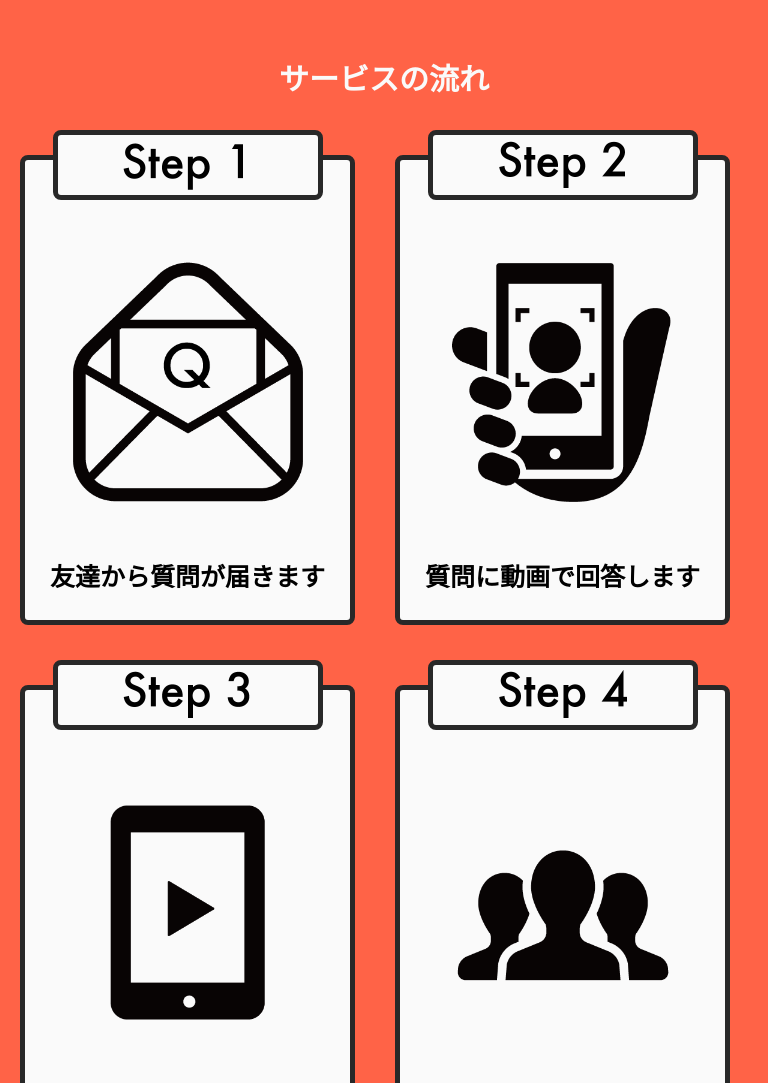
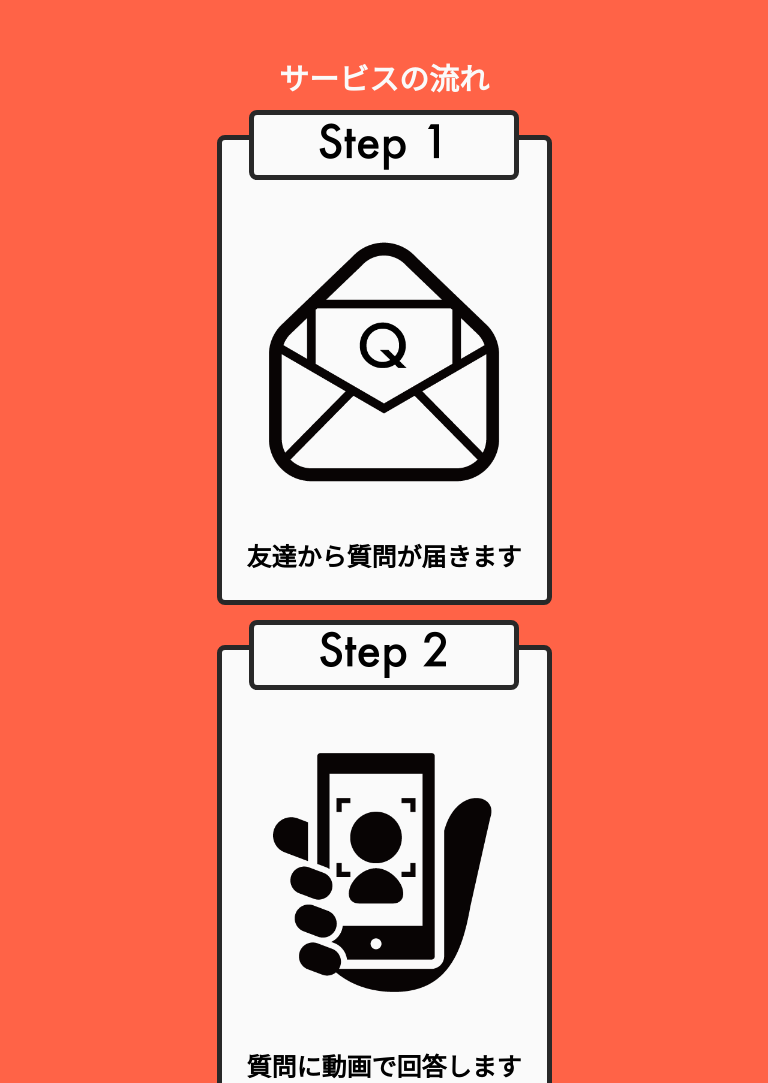
Before and after one commit to TaichiKitazawa/test_qovie, a plain HTML site: page index.html in a window 768 px wide. Shown: the part 2140-3223 px from the top of the page. Drawn offline with nearby package versions, Linux system fonts and the light colour scheme.

Commit message:
responsive

```diff
--- a/mediaquery.css
+++ b/mediaquery.css
@@ -117,6 +117,9 @@
     }
     .steps{
         width: 325px;
+        float: none;
+        display: block;
+        margin: 40px auto;
     }
 
     .feature {
@@ -187,7 +190,7 @@
         position: static;
         right: 0;
         bottom: 0;
-        font-size: 14px;
+        font-size: 20px;
     }
     #global-nav ul li {
         float: none;
```
